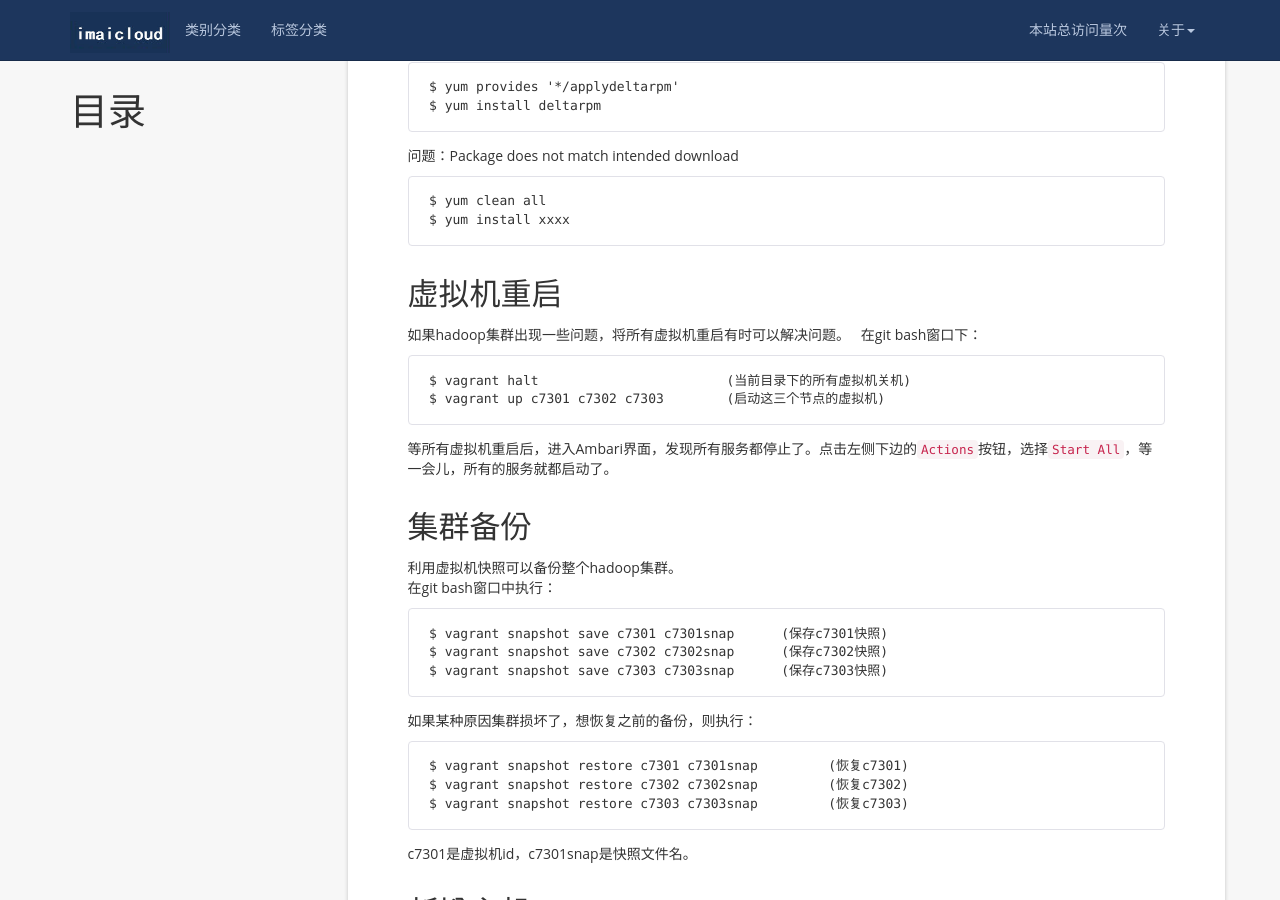
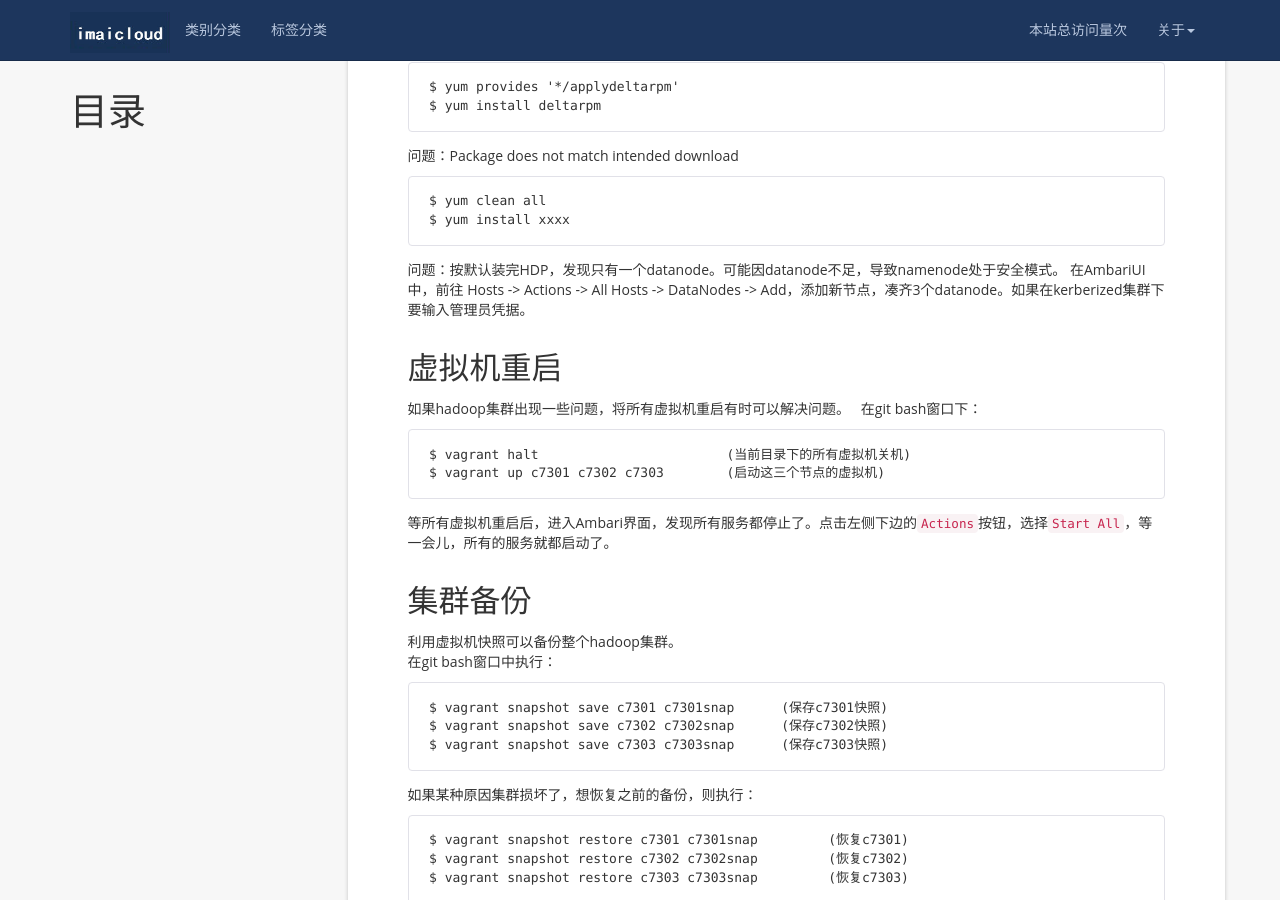
Before and after one commit to zhanglan/blog-1, a Jekyll site: the page built from _posts/2017-7-1- Ambari在本地VM(centos7.3)部署hadoop集群.md, in a window 1280 px wide and 900 px high, scrolled down 3518 px. Built offline with Jekyll 4.4.1, drawn with Linux system fonts in a browser that asks for light colours; nearby versions of some CDN libraries; comment, search, counter and statistics services are not loaded.

Commit message:
Update 2017-7-1- Ambari在本地VM(centos7.3)部署hadoop集群.md

````diff
--- a/_posts/2017-7-1- Ambari在本地VM(centos7.3)部署hadoop集群.md
+++ b/_posts/2017-7-1- Ambari在本地VM(centos7.3)部署hadoop集群.md
@@ -140,6 +140,9 @@ $ yum install deltarpm
 $ yum clean all
 $ yum install xxxx
 ```
+问题：按默认装完HDP，发现只有一个datanode。可能因datanode不足，导致namenode处于安全模式。
+在AmbariUI中，前往 Hosts -> Actions -> All Hosts -> DataNodes -> Add，添加新节点，凑齐3个datanode。如果在kerberized集群下要输入管理员凭据。
+
 ## 虚拟机重启
 如果hadoop集群出现一些问题，将所有虚拟机重启有时可以解决问题。
 在git bash窗口下：
````
